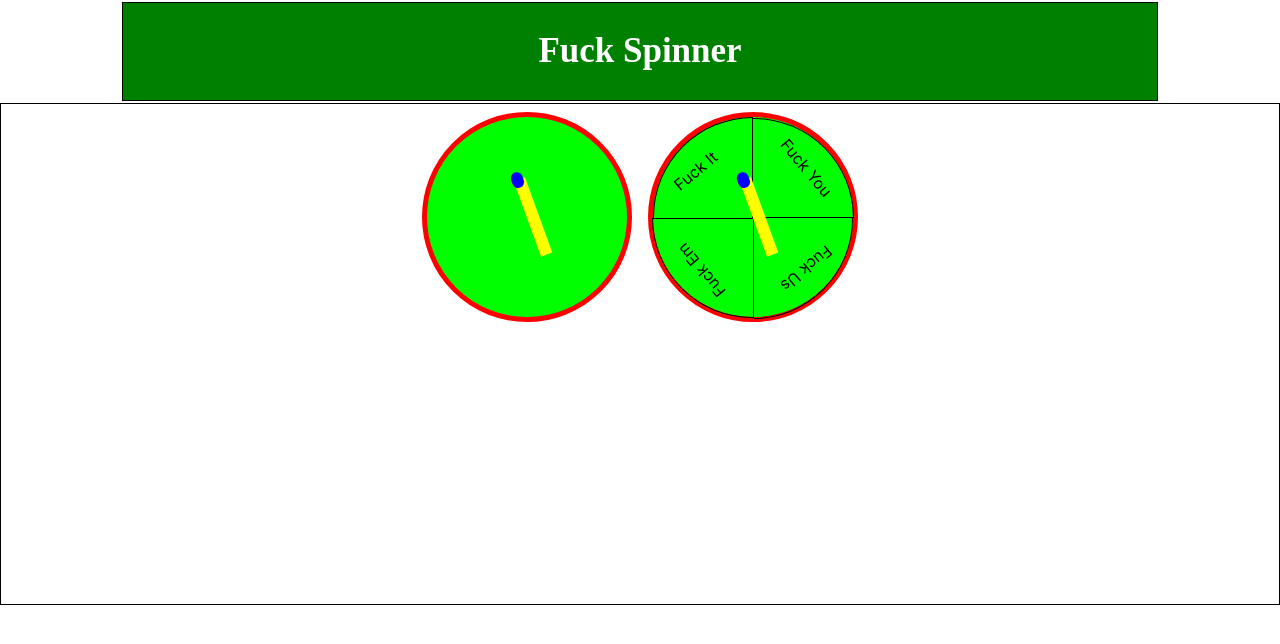
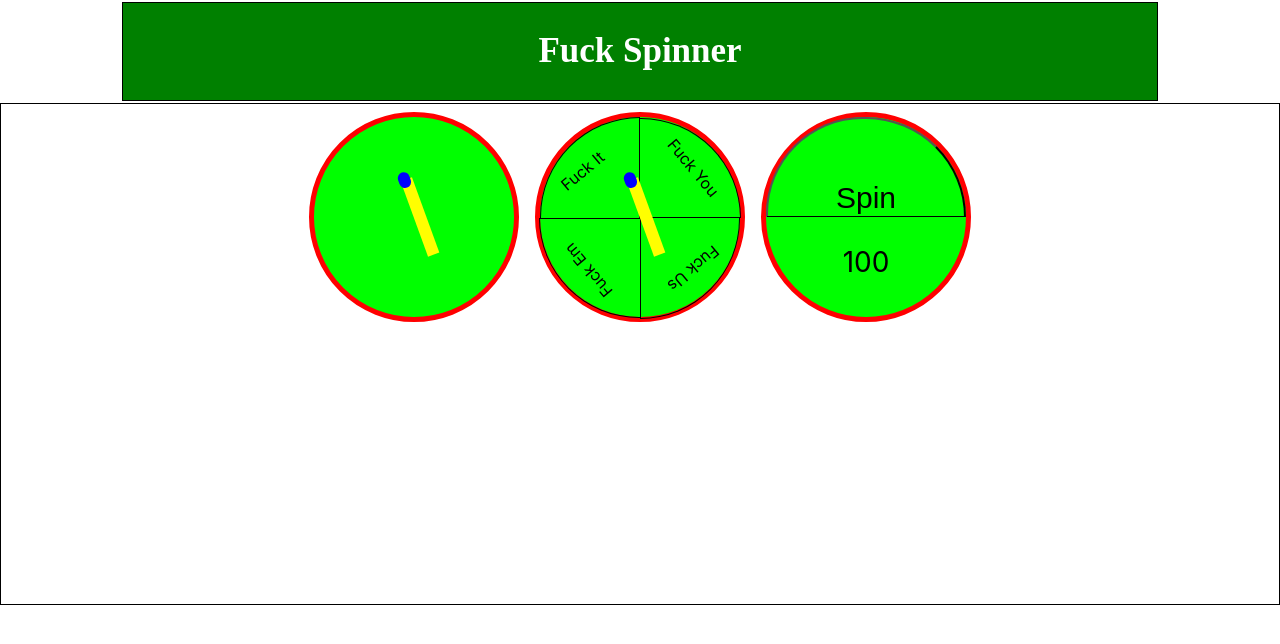
Before and after one commit to Knewmule/spinnerGame, a React (Create React App) app in the folder fuckspinner/: page / in a window 1280 px wide. Shown: the top 644 px of the page. Built offline with nearby package versions, Linux system fonts and the light colour scheme.

Commit message:
Score and spin button added without functionality

```diff
--- a/fuckspinner/src/Circlefucks/Circlefucks.jsx
+++ b/fuckspinner/src/Circlefucks/Circlefucks.jsx
@@ -40,12 +40,13 @@ display:flex;
   top:50%;
 `
 
+const circlerotate = {
+  it:0+'deg', you:90+'deg',them:-90+'deg',us:180+'deg'
+}
 
 export default function Circlefucks(){
 
-    const circlerotate = {
-        it:0+'deg', you:90+'deg',them:-90+'deg',us:180+'deg'
-      }
+
     return (
             <>
             <Drawout id={circlerotate.it}>
--- a/fuckspinner/src/Core/Core.jsx
+++ b/fuckspinner/src/Core/Core.jsx
@@ -1,7 +1,9 @@
 import { styled } from "styled-components";
 import Circlefucks from "../Circlefucks/Circlefucks";
 import { useState } from "react";
-import Aligner from "../Aligner/Aligner"
+import Aligner from "../Aligner/Aligner";
+import Spinbutton from "../Spinbutton/Spinbutton";
+
 const Container = styled.div`
 
 
@@ -36,6 +38,7 @@ display:flex;
 //   it:0+'deg', you:90+'deg'
 // })
 
+
 export default function Core(){
 
     return(
@@ -48,6 +51,9 @@ export default function Core(){
       <Circlefucks />
       </Fucks>
     </Circle>
+    <Circle>
+      <Spinbutton />
+    </Circle>
     </Container>
     );
 }
--- a/fuckspinner/src/Drawout/Drawout.jsx
+++ /dev/null
@@ -1,5 +0,0 @@
-
-export default function Drawout(){
-
-
-}
--- /dev/null
+++ b/fuckspinner/src/Spinbutton/Spinbutton.jsx
@@ -0,0 +1,35 @@
+import {styled} from 'styled-components';
+
+const Spin = styled.div`
+display:flex;
+flex-direction:column;
+align-items:center;
+`
+const Now = styled.button`
+display:flex;
+justify-content:space-evenly;
+align-items:flex-end;
+margin:0px;
+width:100%;
+height:100px;
+border-bottom:1px solid black;
+font-size:30px;
+background-color: #00ff00;
+border-top-left-radius:106px;
+border-top-right-radius:110px;
+color:black;
+`
+const Score = styled.p`
+font-size:28px;
+color:black;
+`
+export default function Spinbutton(){
+
+    return(
+        <Spin>
+            <Now>Spin</Now>
+            <Score>100</Score>
+        </Spin>
+    )
+
+}
```
